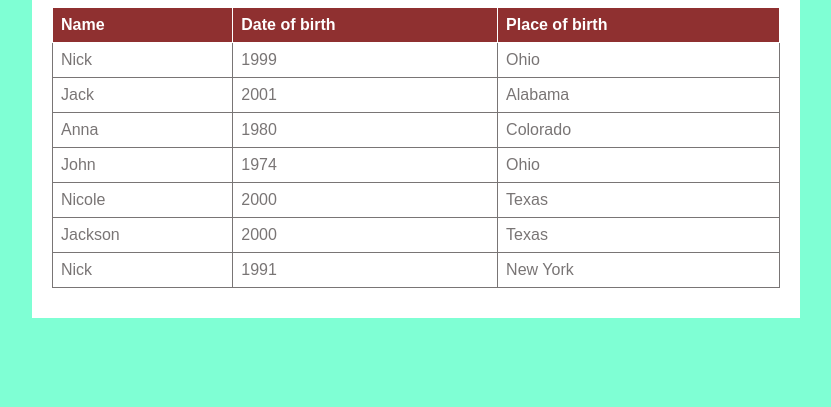
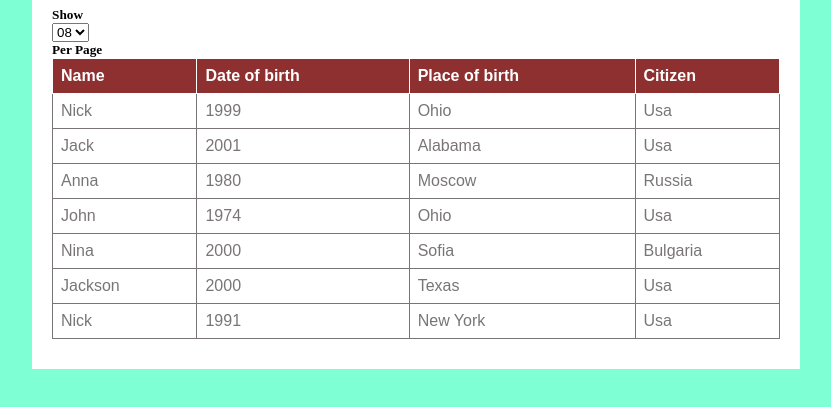
Before and after one commit to ibnadham/HTML_table_with_Search_box, a plain HTML site: page index.html in a window 1280 px wide. Shown: the part 233-640 px from the top of the page, without its empty margins (224-1055 px from the left). Drawn offline with Linux system fonts and the light colour scheme.

Commit message:
feat: add pagination

```diff
--- a/index.html
+++ b/index.html
@@ -5,10 +5,15 @@
     <meta http-equiv="X-UA-Compatible" content="IE=edge" />
     <meta name="viewport" content="width=device-width, initial-scale=1.0" />
     <link rel="stylesheet" href="style.css" />
+    <link
+      href="https://fonts.googleapis.com/css2?family=Arimo:ital,wght@0,500;0,600;0,700;1,400&family=Open+Sans:wght@300&family=Poppins:wght@200;300;400;500;600&family=Roboto:wght@700;900&display=swap"
+      rel="stylesheet"
+    />
     <title>Document</title>
   </head>
   <body>
     <div class="wrapper">
+      <div class="header">
         <h2>Search Table Content</h2>
         <form class="example" action="">
           <input
@@ -19,48 +24,79 @@
             onkeyup="search()"
           />
         </form>
+      </div>
+      <div class="items-controller">
+        <h5>Show</h5>
+        <select name="" id="itemperpage">
+          <option value="04">04</option>
+          <option value="05">05</option>
+          <option value="08" selected>08</option>
+          <option value="10">10</option>
+          <option value="15">15</option>
+        </select>
+        <h5>Per Page</h5>
+      </div>
       <table class="table_content" id="table_content">
+        <thead>
           <tr>
             <th>Name</th>
             <th>Date of birth</th>
             <th>Place of birth</th>
+            <th>Citizen</th>
           </tr>
+        </thead>
+        <tbody>
           <tr class="content">
             <td>Nick</td>
             <td>1999</td>
             <td>Ohio</td>
+            <td>Usa</td>
           </tr>
           <tr class="content">
             <td>Jack</td>
             <td>2001</td>
             <td>Alabama</td>
+            <td>Usa</td>
           </tr>
           <tr class="content">
             <td>Anna</td>
             <td>1980</td>
-          <td>Colorado</td>
+            <td>Moscow</td>
+            <td>Russia</td>
           </tr>
           <tr class="content">
             <td>John</td>
             <td>1974</td>
             <td>Ohio</td>
+            <td>Usa</td>
           </tr>
           <tr class="content">
-          <td>Nicole</td>
+            <td>Nina</td>
             <td>2000</td>
-          <td>Texas</td>
+            <td>Sofia</td>
+            <td>Bulgaria</td>
           </tr>
           <tr class="content">
             <td>Jackson</td>
             <td>2000</td>
             <td>Texas</td>
+            <td>Usa</td>
           </tr>
           <tr class="content">
             <td>Nick</td>
             <td>1991</td>
             <td>New York</td>
+            <td>Usa</td>
           </tr>
+        </tbody>
       </table>
+      <div class="bottom-field">
+        <ul class="pagination">
+          <li class="prev"><a href="#" id="prev">&#139;</a></li>
+          <!-- page number here -->
+          <li class="next"><a href="#" id="next">&#155;</a></li>
+        </ul>
+      </div>
     </div>
     <script src="all.js"></script>
   </body>
```
Lines whose indentation alone changed are shown as unchanged.
